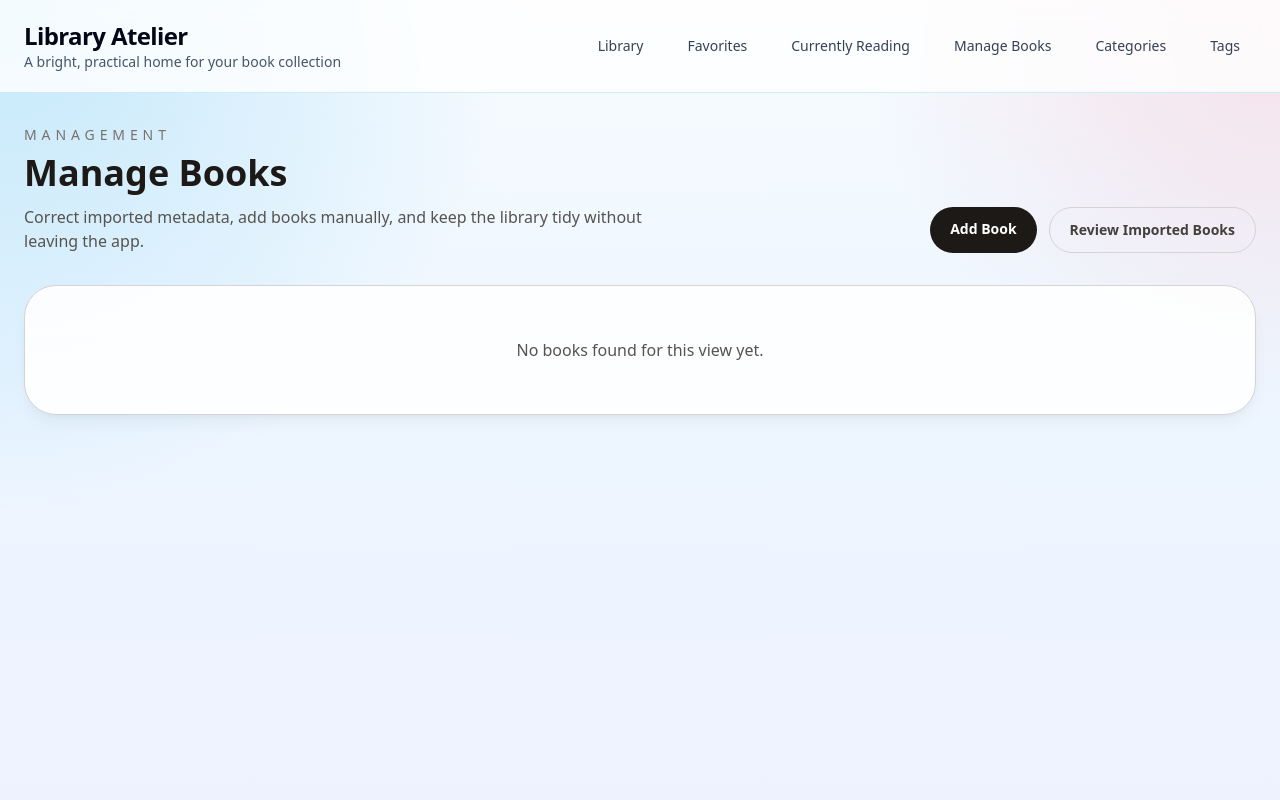
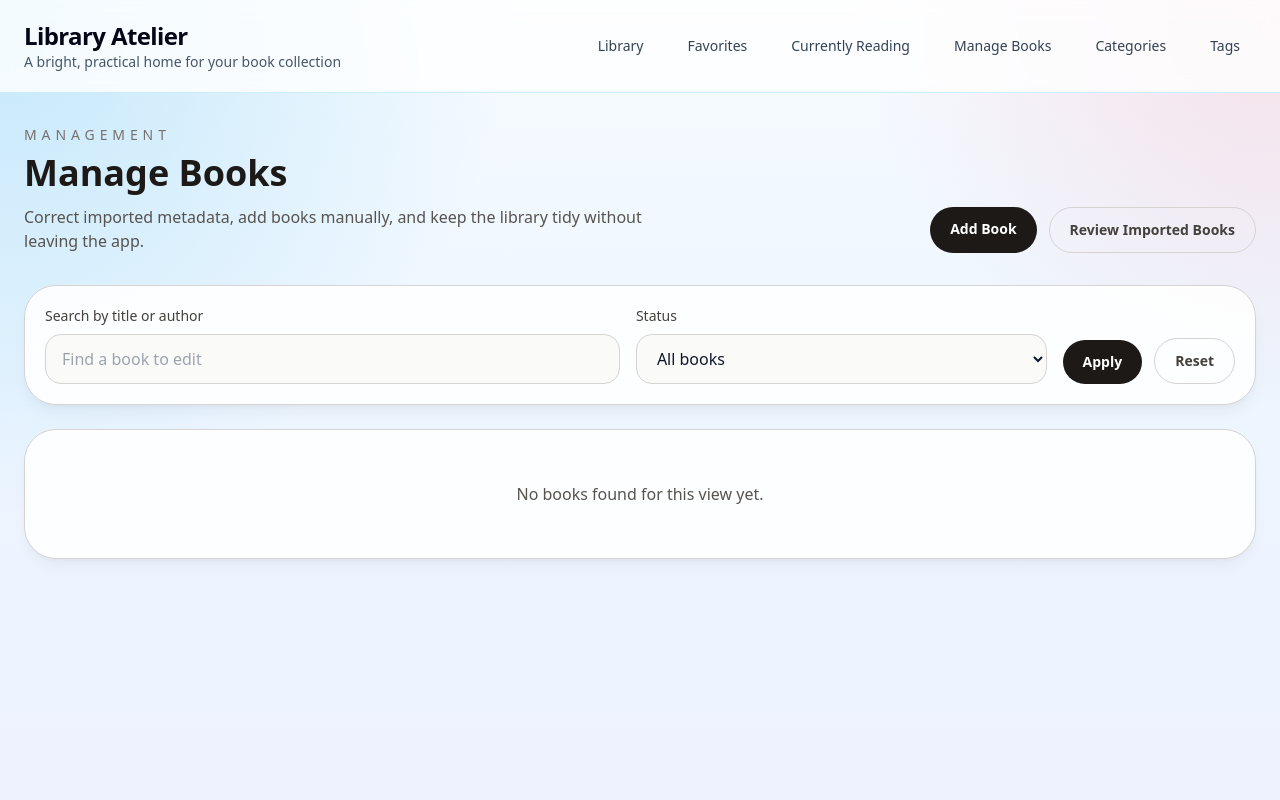
Before and after one commit to colinleroux/bookidea, a Flask app: page /manage/books in a window 1280 px wide. Run offline with Flask 3, Linux system fonts and the light colour scheme; data that the repository does not hold is empty; some libraries are stand-ins or nearby versions.

Commit message:
fixed import duplicate and amended how we review books

```diff
--- a/app/__init__.py
+++ b/app/__init__.py
@@ -12,7 +12,7 @@ migrate = Migrate()
 
 
 def ensure_storage(app):
-    for key in ("DATA_DIR", "LIBRARY_DIR", "NEW_BOOKS_DIR", "COVERS_DIR"):
+    for key in ("DATA_DIR", "LIBRARY_DIR", "NEW_BOOKS_DIR", "COVERS_DIR", "DUPLICATE_BOOKS_DIR"):
         Path(app.config[key]).mkdir(parents=True, exist_ok=True)
 
 
--- a/app/routes.py
+++ b/app/routes.py
@@ -115,12 +115,37 @@ def book_detail(book_id):
 @main.route("/manage/books")
 def manage_books():
     review_only = request.args.get("review") == "1"
+    status_filter = request.args.get("status", "").strip()
+    query_text = request.args.get("q", "").strip()
+    page = request.args.get("page", default=1, type=int)
+
+    if review_only:
+        status_filter = "needs_review"
+
     books_query = Book.query
-    if review_only:
+
+    if status_filter == "needs_review":
         books_query = books_query.filter_by(needs_review=True)
+    elif status_filter == "ready":
+        books_query = books_query.filter_by(needs_review=False)
 
-    books = books_query.order_by(Book.created_at.desc()).all()
-    return render_template("manage_books.html", books=books, review_only=review_only)
+    if query_text:
+        search = f"%{query_text}%"
+        books_query = books_query.filter(or_(Book.title.ilike(search), Book.author.ilike(search)))
+
+    pagination = (
+        books_query.order_by(Book.needs_review.desc(), Book.created_at.desc())
+        .paginate(page=page, per_page=50, error_out=False)
+    )
+
+    return render_template(
+        "manage_books.html",
+        books=pagination.items,
+        pagination=pagination,
+        review_only=review_only,
+        status_filter=status_filter,
+        query_text=query_text,
+    )
 
 
 @main.route("/manage/books/new", methods=["GET", "POST"])
@@ -146,11 +171,23 @@ def new_book():
 @main.route("/manage/books/<int:book_id>/edit", methods=["GET", "POST"])
 def edit_book(book_id):
     book = Book.query.get_or_404(book_id)
+    review_mode = request.args.get("review") == "1"
+    next_review_book = get_next_review_book(book.id)
 
     if request.method == "POST":
+        action = request.form.get("action", "save")
+        review_mode = request.form.get("review_mode") == "1"
         populate_book_from_form(book, request.form)
         db.session.commit()
         flash("Book updated.", "success")
+        if action == "save_next" and review_mode:
+            next_review_book = get_next_review_book(book.id)
+            if next_review_book:
+                return redirect(url_for("main.edit_book", book_id=next_review_book.id, review=1))
+            flash("No more books currently need review.", "info")
+            return redirect(url_for("main.manage_books", review=1))
+        if action == "save_return" and review_mode:
+            return redirect(url_for("main.manage_books", review=1))
         return redirect(url_for("main.book_detail", book_id=book.id))
 
     return render_template(
@@ -158,8 +195,10 @@ def edit_book(book_id):
         book=book,
         categories=Category.query.order_by(Category.name.asc()).all(),
         tags=Tag.query.order_by(Tag.name.asc()).all(),
-        form_action=url_for("main.edit_book", book_id=book.id),
+        form_action=url_for("main.edit_book", book_id=book.id, review=1) if review_mode else url_for("main.edit_book", book_id=book.id),
         page_title=f"Edit {book.title}",
+        review_mode=review_mode,
+        next_review_book=next_review_book,
     )
 
 
@@ -183,15 +222,16 @@ def delete_book(book_id):
 @main.route("/manage/books/<int:book_id>/fetch-details", methods=["POST"])
 def fetch_book_details(book_id):
     book = Book.query.get_or_404(book_id)
+    redirect_args = {"review": 1} if request.args.get("review") == "1" else {}
 
     if not book.isbn:
         flash("Add an ISBN before trying to fetch details online.", "error")
-        return redirect(url_for("main.edit_book", book_id=book.id))
+        return redirect(url_for("main.edit_book", book_id=book.id, **redirect_args))
 
     metadata = fetch_metadata_by_isbn(book.isbn)
     if not metadata:
         flash("No online details were found for that ISBN.", "error")
-        return redirect(url_for("main.edit_book", book_id=book.id))
+        return redirect(url_for("main.edit_book", book_id=book.id, **redirect_args))
 
     applied_fields = []
     for field in ("title", "subtitle", "author", "publisher", "published_date", "page_count", "description"):
@@ -214,7 +254,7 @@ def fetch_book_details(book_id):
     else:
         flash("Online details were found, but your current values were already populated.", "info")
 
-    return redirect(url_for("main.edit_book", book_id=book.id))
+    return redirect(url_for("main.edit_book", book_id=book.id, **redirect_args))
 
 
 @main.route("/manage/categories", methods=["GET", "POST"])
@@ -357,17 +397,27 @@ def import_books():
     batch_size = request.form.get("batch_size", default=25, type=int) or 25
     result = import_new_books(limit=batch_size)
     processed_count = len(result["processed"])
+    skipped_count = len(result["skipped"])
 
     if result["remaining"] > 0:
         return render_template(
             "import_progress.html",
             processed_count=processed_count,
+            skipped_count=skipped_count,
             remaining_count=result["remaining"],
             batch_size=batch_size,
         )
 
     if processed_count:
-        flash(f"Imported or updated {processed_count} book files. Import queue is now complete.", "success")
+        message = f"Imported or updated {processed_count} book files."
+        if skipped_count:
+            message += f" Quarantined {skipped_count} duplicate or conflicting file(s)."
+        flash(f"{message} Import queue is now complete.", "success")
+    elif skipped_count:
+        flash(
+            f"Quarantined {skipped_count} duplicate or conflicting file(s). Import queue is now complete.",
+            "info",
+        )
     else:
         flash("No new supported book files were found to import.", "info")
 
@@ -449,6 +499,14 @@ def get_excluded_homepage_category_tree_ids():
             tree_ids.update(gather_category_ids(category))
 
     return tree_ids
+
+
+def get_next_review_book(current_book_id):
+    return (
+        Book.query.filter(Book.needs_review.is_(True), Book.id != current_book_id)
+        .order_by(Book.created_at.desc())
+        .first()
+    )
 
 
 def rating_stars(rating):
--- a/app/templates/import_progress.html
+++ b/app/templates/import_progress.html
@@ -7,7 +7,8 @@
     <p class="text-sm uppercase tracking-[0.35em] text-sky-700">Import In Progress</p>
     <h1 class="mt-2 text-3xl font-semibold text-slate-950">Working through your library in batches</h1>
     <p class="mt-4 text-slate-600">
-        Imported {{ processed_count }} books in the latest batch.
+        Imported or updated {{ processed_count }} file(s) in the latest batch.
+        {% if skipped_count %}Quarantined {{ skipped_count }} duplicate or conflicting files.{% endif %}
         {{ remaining_count }} supported files are still waiting in the queue.
     </p>
 
--- a/app/templates/index.html
+++ b/app/templates/index.html
@@ -120,7 +120,6 @@
                         </div>
 
                         <div class="mt-4 flex flex-wrap gap-2 text-xs text-slate-600">
-                            {% if book.published_date %}<span class="rounded-full bg-slate-100 px-3 py-1">{{ book.published_date }}</span>{% endif %}
                             {% for tag in book.tags %}
                                 <a href="{{ url_for(page_endpoint, tag=tag.slug, category=selected_category.id if selected_category else None, author=author_name or None) }}" class="rounded-full bg-violet-100 px-3 py-1 text-violet-900 transition hover:bg-violet-200">#{{ tag.name }}</a>
                             {% endfor %}
--- a/app/templates/manage_books.html
+++ b/app/templates/manage_books.html
@@ -19,8 +19,36 @@
     </div>
 </section>
 
+<section class="mb-6 rounded-[2rem] border border-stone-300 bg-white/90 p-5 shadow-lg shadow-stone-800/5">
+    <form method="get" action="{{ url_for('main.manage_books') }}" class="grid gap-4 lg:grid-cols-[1.4fr_1fr_auto]">
+        {% if review_only %}
+            <input type="hidden" name="review" value="1">
+        {% endif %}
+        <label class="block">
+            <span class="mb-2 block text-sm font-medium text-stone-700">Search by title or author</span>
+            <input type="text" name="q" value="{{ query_text }}" placeholder="Find a book to edit" class="w-full rounded-2xl border border-stone-300 bg-stone-50 px-4 py-3">
+        </label>
+        <label class="block">
+            <span class="mb-2 block text-sm font-medium text-stone-700">Status</span>
+            <select name="status" class="w-full rounded-2xl border border-stone-300 bg-stone-50 px-4 py-3" {% if review_only %}disabled{% endif %}>
+                <option value="" {% if not status_filter %}selected{% endif %}>All books</option>
+                <option value="needs_review" {% if status_filter == "needs_review" %}selected{% endif %}>Needs review</option>
+                <option value="ready" {% if status_filter == "ready" %}selected{% endif %}>Ready</option>
+            </select>
+        </label>
+        <div class="flex items-end gap-3">
+            <button type="submit" class="rounded-full bg-stone-900 px-5 py-3 text-sm font-semibold text-white transition hover:bg-stone-700">Apply</button>
+            <a href="{{ url_for('main.manage_books', review=1) if review_only else url_for('main.manage_books') }}" class="rounded-full border border-stone-300 px-5 py-3 text-sm font-semibold text-stone-700 transition hover:bg-stone-100">Reset</a>
+        </div>
+    </form>
+</section>
+
 <section class="rounded-[2rem] border border-stone-300 bg-white/90 p-5 shadow-lg shadow-stone-800/5">
     {% if books %}
+        <div class="mb-4 flex flex-wrap items-center justify-between gap-3 px-2 text-sm text-stone-600">
+            <p>Showing {{ books|length }} of {{ pagination.total }} books.</p>
+            <p>Needs-review books are shown first.</p>
+        </div>
         <div class="overflow-x-auto">
             <table class="min-w-full divide-y divide-stone-200 text-left">
                 <thead>
@@ -52,7 +80,7 @@
                             <td class="px-4 py-4">
                                 <div class="flex flex-wrap gap-3 text-sm font-medium">
                                     <a href="{{ url_for('main.book_detail', book_id=book.id) }}" class="text-stone-900">View</a>
-                                    <a href="{{ url_for('main.edit_book', book_id=book.id) }}" class="text-amber-700">Edit</a>
+                                    <a href="{{ url_for('main.edit_book', book_id=book.id, review=1) if review_only or book.needs_review else url_for('main.edit_book', book_id=book.id) }}" class="text-amber-700">{% if review_only or book.needs_review %}Review{% else %}Edit{% endif %}</a>
                                     <form action="{{ url_for('main.delete_book', book_id=book.id) }}" method="post" onsubmit="return confirm('Delete this book from the database?');">
                                         <button type="submit" class="text-rose-700">Delete</button>
                                     </form>
@@ -63,6 +91,20 @@
                 </tbody>
             </table>
         </div>
+
+        {% if pagination.pages > 1 %}
+            <div class="mt-6 flex flex-wrap items-center justify-between gap-4 border-t border-stone-200 px-2 pt-5">
+                <p class="text-sm text-stone-600">Page {{ pagination.page }} of {{ pagination.pages }}</p>
+                <div class="flex flex-wrap gap-3">
+                    {% if pagination.has_prev %}
+                        <a href="{{ url_for('main.manage_books', page=pagination.prev_num, q=query_text, status=status_filter, review=1 if review_only else None) }}" class="rounded-full border border-stone-300 px-4 py-2 text-sm font-semibold text-stone-700 transition hover:bg-stone-100">Previous</a>
+                    {% endif %}
+                    {% if pagination.has_next %}
+                        <a href="{{ url_for('main.manage_books', page=pagination.next_num, q=query_text, status=status_filter, review=1 if review_only else None) }}" class="rounded-full border border-stone-300 px-4 py-2 text-sm font-semibold text-stone-700 transition hover:bg-stone-100">Next</a>
+                    {% endif %}
+                </div>
+            </div>
+        {% endif %}
     {% else %}
         <p class="px-4 py-8 text-center text-stone-600">No books found for this view yet.</p>
     {% endif %}
--- a/config.py
+++ b/config.py
@@ -7,6 +7,7 @@ DATA_DIR = Path(os.getenv("DATA_DIR", BASE_DIR / "data"))
 LIBRARY_DIR = Path(os.getenv("LIBRARY_DIR", DATA_DIR / "books"))
 NEW_BOOKS_DIR = Path(os.getenv("NEW_BOOKS_DIR", DATA_DIR / "new_books"))
 COVERS_DIR = Path(os.getenv("COVERS_DIR", DATA_DIR / "covers"))
+DUPLICATE_BOOKS_DIR = Path(os.getenv("DUPLICATE_BOOKS_DIR", DATA_DIR / "duplicate_books"))
 DATABASE_PATH = Path(os.getenv("DATABASE_PATH", DATA_DIR / "library.db"))
 CALIBRE_EBOOK_META = os.getenv("CALIBRE_EBOOK_META", "").strip()
 
@@ -20,4 +21,5 @@ class Config:
     LIBRARY_DIR = LIBRARY_DIR
     NEW_BOOKS_DIR = NEW_BOOKS_DIR
     COVERS_DIR = COVERS_DIR
+    DUPLICATE_BOOKS_DIR = DUPLICATE_BOOKS_DIR
     CALIBRE_EBOOK_META = CALIBRE_EBOOK_META
```
Also changed, not shown: app/models.py (+40 -9 lines), app/services/importer.py (+121 -4 lines), app/templates/book_form.html (+16 -3 lines), scripts/backfill_imported_files.py (added, +53 -0 lines), README.md, migrations/002_add_imported_file_table.sql (added), 2 other files.
